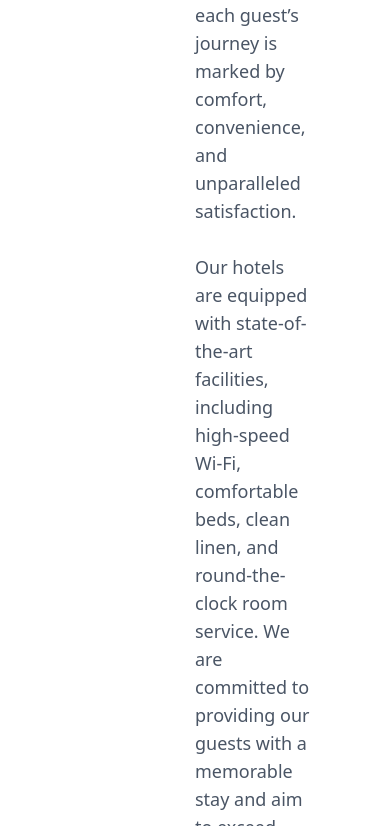
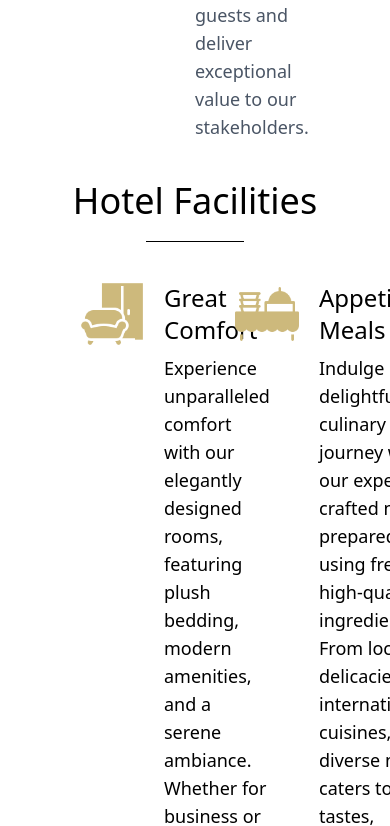
Before and after one commit to MuskaanMalhotra/hotelFabStays, a Next.js app: page /aboutus in a window 390 px wide. Shown: the part 4321-5147 px from the top of the page. Built offline with nearby package versions, Linux system fonts and the light colour scheme.

Commit message:
text phone address updated

```diff
--- a/src/app/_components/Footer.jsx
+++ b/src/app/_components/Footer.jsx
@@ -23,7 +23,8 @@ const Footer = () => {
             marginHeight="0"
             marginWidth="0"
             className="border-none mt-[-158px]"
-            src="https://maps.google.com/maps?width=100%25&amp;height=100%25&amp;hl=en&amp;q=39,%20Paddana%20Reddy%20Layout%20Rd,%20Nanjappa%20Garden,%20Horamavu,%20Bengaluru,%20Karnataka%20560043+(Marketecture)&amp;t=&amp;z=12&amp;ie=UTF8&amp;iwloc=B&amp;output=embed"
+            src="https://maps.google.com/maps?width=100%25&amp;height=600&amp;hl=en&amp;q=B/14,%20East%20of%20Greater%20Kailash,%20New%C2%A0Delhi+(HotelFabStays)&amp;t=&amp;z=12&amp;ie=UTF8&amp;iwloc=B&amp;output=embed"
+
           >
             <a href="https://www.gps.ie/">gps vehicle tracker</a>
           </iframe>
@@ -38,14 +39,14 @@ const Footer = () => {
           </div>
           <div className=" flex flex-col">
             <label className="text-lg font-medium">Reservation:</label>
-            <a href="tel:+919999999999" className="text-lg">
-              +91 9999999999
+            <a href="tel:+919289633432" className="text-lg">
+              +91 9289633432
             </a>
           </div>
           <div className=" flex flex-col">
             <label className="text-lg font-medium">Booking:</label>
-            <a href="tel:+919999999999" className="text-lg">
-              +91 9999999999
+            <a href="tel:+919289633432" className="text-lg">
+              +91 9289633432
             </a>
           </div>
         </div>
@@ -59,11 +60,11 @@ const Footer = () => {
           </div>
           <div className=" flex flex-col">
             <label className="text-lg font-medium">Information:</label>
-            <Link href={""}>info@hotel.com</Link>
+            <Link href={"https://mail.google.com/mail/?view=cm&fs=1&tf=1&to=sales@hotelfabstays.in"}>sales@hotelfabstays.in</Link>
           </div>
           <div className=" flex flex-col">
             <label className="text-lg font-medium">Reception:</label>
-            <Link href={""}>info@hotel.com</Link>
+            <Link href={"https://mail.google.com/mail/?view=cm&fs=1&tf=1&to=sales@hotelfabstays.in"}>sales@hotelfabstays.in</Link>
           </div>
         </div>
       </div>
@@ -71,7 +72,7 @@ const Footer = () => {
     <div className="p-10 flex justify-between items-start bg-[#cdb97c]">
         <div className="w-1/3">
             <h1 className="text-xl font-bold">Hotel Fab Stays</h1>
-            <p className="text-lg">The Orion Group of Hotels offered with a great comfort and services at your price in Delhi, Mumbai, Goa, Udaipur, Thailand…</p>
+            <p className="text-lg">Hotel Fab Stays offers great comfort and exceptional services at your price in Delhi, ensuring a luxurious and memorable stay for all our guests.</p>
         </div>
         <div className="">
             <h1 className="text-xl font-bold leading-5">Socials</h1>
@@ -84,11 +85,8 @@ const Footer = () => {
             </div>
         </div>
         <div className="">
-            <h1 className="text-xl font-bold leading-5">Phone Support</h1>
-            <p className="text-lg">24 hours a day</p>
-            <a href="tel:+919999999999" className="text-lg mt-2">
-              +91 9999999999
-            </a>
+            <h1 className="text-xl font-bold leading-5">Address</h1>
+            <p className="text-lg leading-7">Address- B/14<br/>East of Greater Kailash<br/> New Delhi</p>
         </div>
         <div className="">
             <h1 className="text-xl font-bold mb-5">Book now</h1>
--- a/src/app/aboutus/_components/Facilities.jsx
+++ b/src/app/aboutus/_components/Facilities.jsx
@@ -8,17 +8,17 @@ const Facilities = () => {
         <hr className="w-1/4 mx-auto my-5" />
         <div className=' grid grid-cols-2 mx-20 my-10 gap-20'>
             <div className='flex gap-5'>
-                <Image className='h-16 w-16 ' src={"/scope.png"} alt='great view' height={1000} width={1000}/>
+                <Image className='h-16 w-16 ' src={"/comfort.png"} alt='great view' height={1000} width={1000}/>
                 <div className='flex flex-col gap-2'>
-                    <h2 className='text-2xl'>Great View</h2>
-                    <p className='text-lg font-light'>The Orion Group of Hotels stands out for its impeccable hospitality and stunning locations that offer guests unparalleled views.</p>
+                    <h2 className='text-2xl'>Great Comfort</h2>
+                    <p className='text-lg font-light'>Experience unparalleled comfort with our elegantly designed rooms, featuring plush bedding, modern amenities, and a serene ambiance. Whether for business or leisure, our hotel ensures a relaxing and rejuvenating stay with personalized services and a warm, welcoming atmosphere.</p>
                 </div>
             </div>
             <div className=' flex gap-5'>
-                <Image className='h-16 w-16 ' src={"/pool.png"} alt='great view' height={1000} width={1000}/>
+                <Image className='h-16 w-16 ' src={"/meals.png"} alt='great view' height={1000} width={1000}/>
                 <div className='flex flex-col gap-2'>
-                    <h2 className='text-2xl'>Swimming Pool</h2>
-                    <p className='text-lg font-light'>The Orion Group of Hotels stands out for its impeccable hospitality and stunning locations that offer guests unparalleled views.</p>
+                    <h2 className='text-2xl'>Appetizing Meals</h2>
+                    <p className='text-lg font-light'>Indulge in a delightful culinary journey with our expertly crafted meals, prepared using fresh, high-quality ingredients. From local delicacies to international cuisines, our diverse menu caters to all tastes, offering a memorable dining experience in a cozy and inviting setting.</p>
                 </div>
             </div>
             <div className='flex gap-5'>
--- a/src/app/aboutus/_components/OurHotel.jsx
+++ b/src/app/aboutus/_components/OurHotel.jsx
@@ -9,19 +9,19 @@ const OurHotel = () => {
       <div className="flex gap-10 mx-20 my-10">
         <div className="w-1/2">
           <p className="text-lg text-gray-600">
-            Orion Group of Hotels is a distinguished premium hotel chain
-            renowned for its exceptional hospitality services both in India and
-            abroad. Boasting a portfolio of 19 exquisite properties, we are
-            dedicated to delivering unparalleled amenities and unforgettable
-            experiences to our esteemed guests. Strategically situated in prime
-            locations, our hotels offer convenient access to public
-            transportation networks and key attractions, ensuring a seamless and
-            enriching stay for every visitor. At Orion Hotels, we take pride in
-            setting the standard for luxury accommodation and personalized
-            service, ensuring that each guest’s journey is marked by comfort,
-            convenience, and unparalleled satisfaction.<br></br>
+            Hotel Fab Stays is a distinguished premium hotel renowned for its
+            exceptional hospitality services in India. Dedicated to delivering
+            unparalleled amenities and unforgettable experiences, we ensure a
+            luxurious and comfortable stay for our esteemed guests.
+            Strategically situated in a prime location, our hotel offers
+            convenient access to public transportation and key attractions,
+            ensuring a seamless and enriching stay for every visitor. At Hotel
+            Fab Stays, we take pride in setting the standard for luxury
+            accommodation and personalized service, ensuring that each guest’s
+            journey is marked by comfort, convenience, and unparalleled
+            satisfaction.<br></br>
             <br></br>
-            Our hotels are equipped with state-of-the-art facilities, including
+            Our hotel is equipped with state-of-the-art facilities, including
             high-speed Wi-Fi, comfortable beds, clean linen, and round-the-clock
             room service. We are committed to providing our guests with a
             memorable stay and aim to exceed their expectations at every turn.
@@ -50,22 +50,19 @@ const OurHotel = () => {
         </div>
         <div className="w-1/2">
           <p className="text-lg text-gray-600">
-            Orion Group of Hotels is a distinguished premium hotel chain
-            renowned for its exceptional hospitality services both in India and
-            abroad. Boasting a portfolio of 19 exquisite properties, we are
-            dedicated to delivering unparalleled amenities and unforgettable
-            experiences to our esteemed guests. Strategically situated in prime
-            locations, our hotels offer convenient access to public
-            transportation networks and key attractions, ensuring a seamless and
-            enriching stay for every visitor. At Orion Hotels, we take pride in
-            setting the standard for luxury accommodation and personalized
-            service, ensuring that each guest’s journey is marked by comfort,
-            convenience, and unparalleled satisfaction.<br></br>
+            Hotel Fab Stays boasts excellent meeting spaces and conference halls
+            equipped with the latest technology, making them ideal for business
+            meetings, conferences, and events. We also provide venues for small
+            parties and weddings, making us a one-stop solution for all your
+            event needs.<br></br>
             <br></br>
-            Our hotels are equipped with state-of-the-art facilities, including
-            high-speed Wi-Fi, comfortable beds, clean linen, and round-the-clock
-            room service. We are committed to providing our guests with a
-            memorable stay and aim to exceed their expectations at every turn.
+            Located in the heart of Delhi, Hotel Fab Stays offers a perfect
+            blend of luxury, comfort, and convenience. Our commitment to
+            exceptional service ensures a memorable experience for every guest.
+            <br></br>
+            <br></br>
+            At Hotel Fab Stays, we strive to create an unforgettable experience
+            for our guests and deliver exceptional value to our stakeholders.
           </p>
         </div>
       </div>
```
Also changed, not shown: src/app/_components/Hero.jsx (+33 -21 lines), src/app/_components/Welcome.jsx (+33 -16 lines), public/comfort.png (added), public/meals.png (added).
